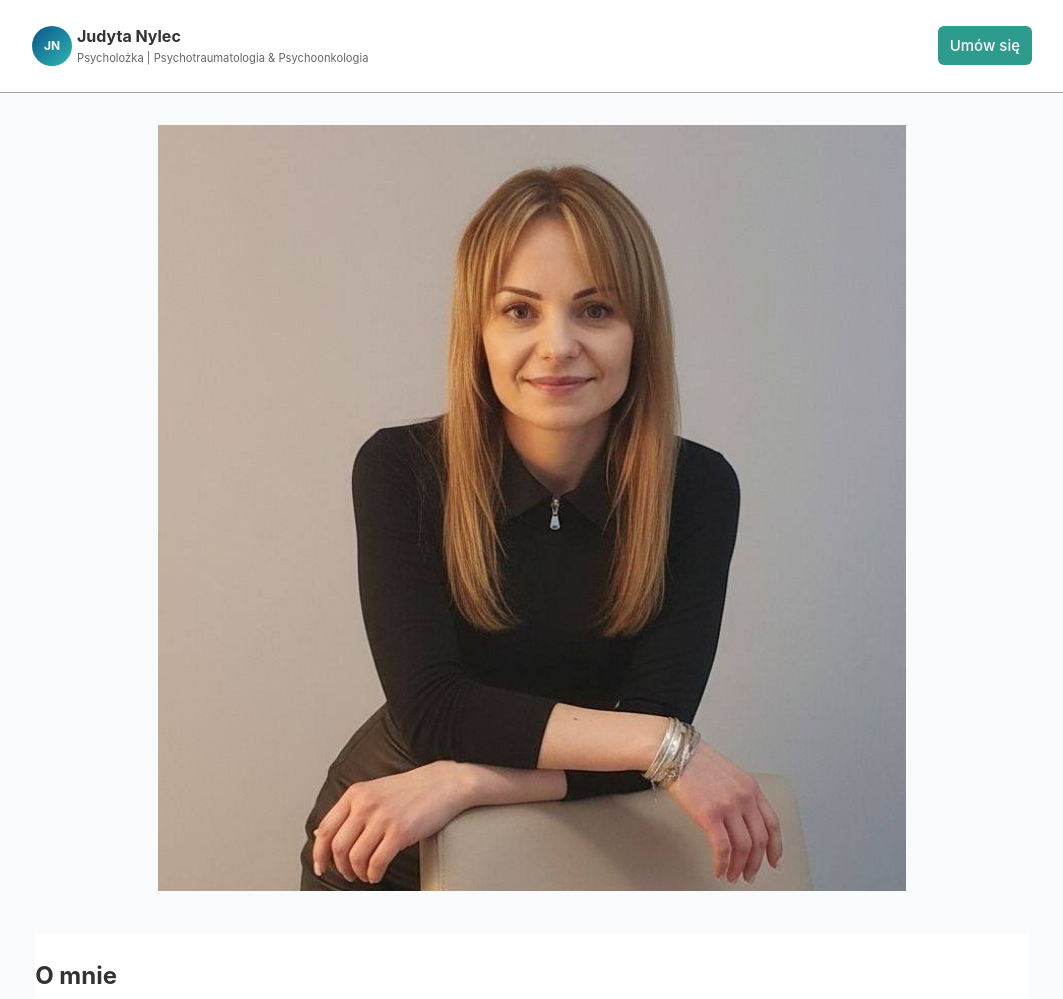
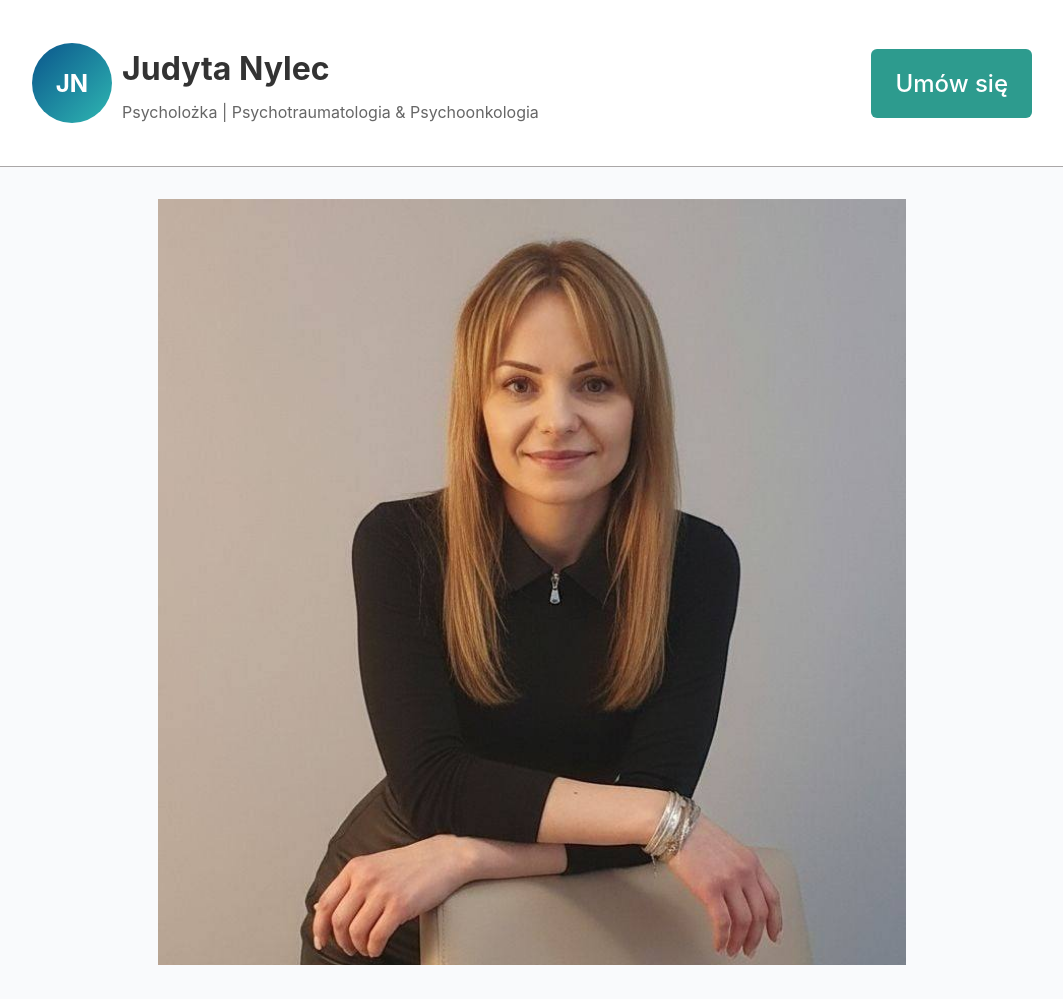
Before and after one commit to marcinLachman/judytanylec, a website: page index.html in a window 1280 px wide. Shown: the top 999 px of the page, without its empty margins (108-1171 px from the left). Drawn offline with Linux system fonts and the light colour scheme.

Commit message:
tabletMini1

```diff
--- a/style.css
+++ b/style.css
@@ -29,7 +29,7 @@ header {
 
 .header-content {
   display: flex;
-    justify-content: space-between;
+  justify-content: space-between;
   align-items: center;
 }
 
@@ -227,8 +227,6 @@ header {
   color: #888585;
 }
 
-
-
 /* FOOTER */
 footer {
   text-align: center;
@@ -237,3 +235,55 @@ footer {
   font-size: 0.9rem;
   color: #666;
 }
+/* Tablety pion */
+@media (min-width: 768px) {
+  body {
+    font-size: 1.5rem;
+    line-height: 1.8;
+  }
+
+  header {
+    padding: 2.5rem 0;
+  }
+
+  .logo {
+    gap: 10px;
+  }
+
+  .avatar {
+    width: 80px;
+    height: 80px;
+    font-size: 24px;
+  }
+
+  .logo h1 {
+    font-size: 2rem;
+  }
+
+  .logo p {
+    font-size: 1.0rem;
+  }
+
+  .btn-primary {
+    padding: 20px 24px;
+    font-size: 24px;
+  }
+
+  .label {
+    font-size: 1.5rem;
+  }
+
+  .intro h2 {
+    font-size: 2rem;
+  }
+}
+
+/* Tablety poziom / małe laptopy */
+@media (min-width: 1024px) {
+  /* style dla szerszych ekranów */
+}
+
+/* Duże desktopy */
+@media (min-width: 1280px) {
+  /* style dla dużych ekranów */
+}
```
